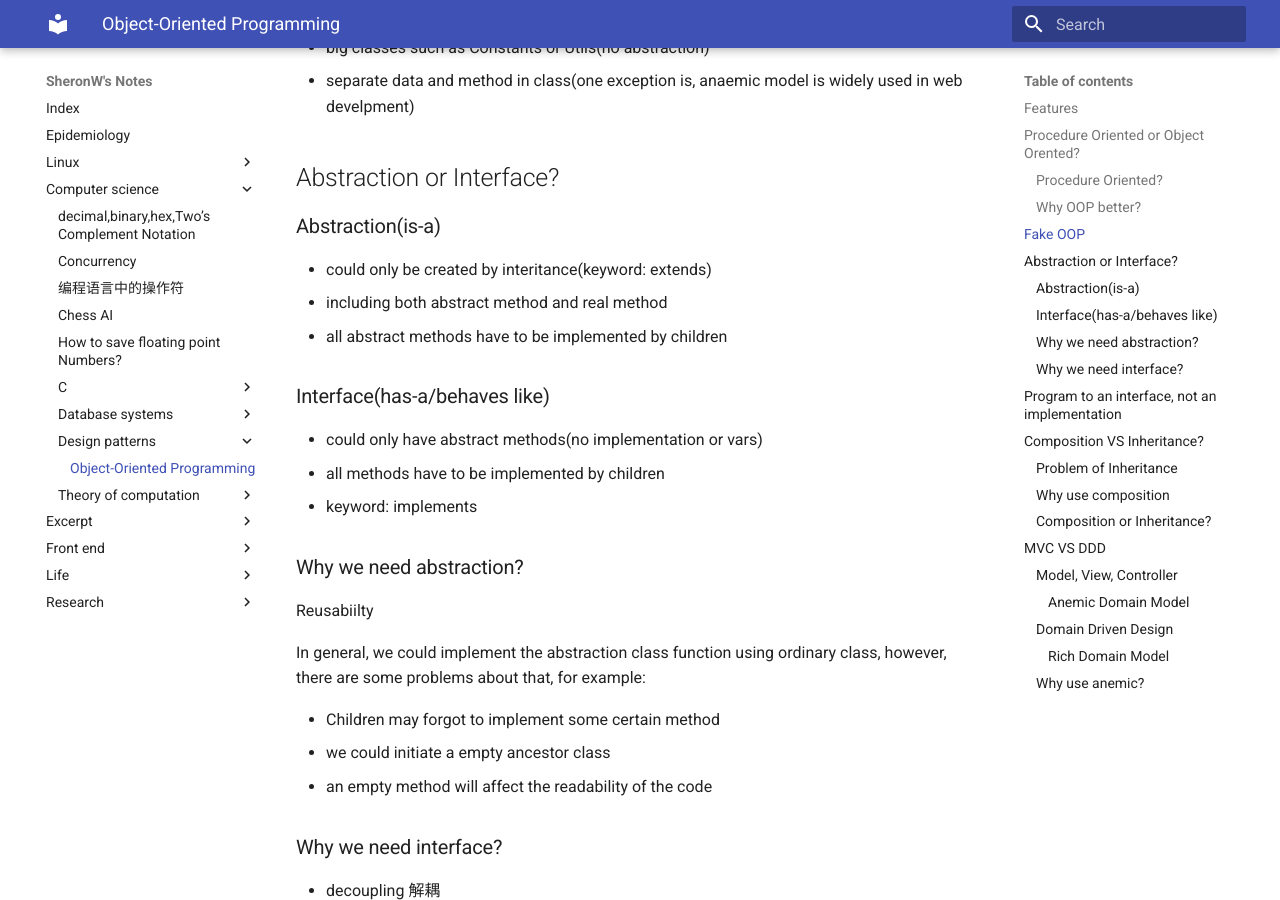
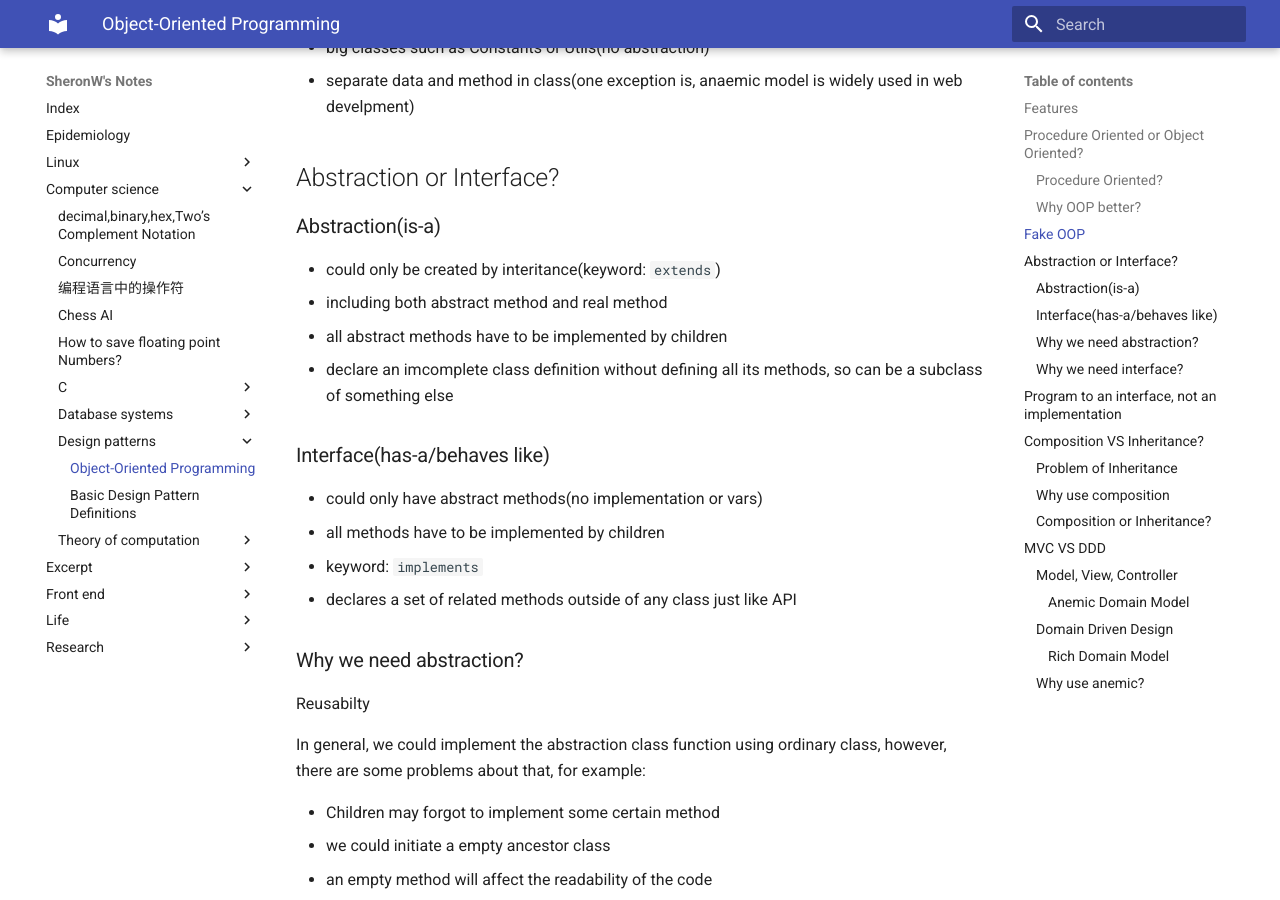
Before and after one commit to sheronw/SheronW-sNotes, an MkDocs documentation site: the page built from docs/computer science/design patterns/01 oop.md, in a window 1280 px wide and 900 px high, scrolled down 897 px. Built offline with MkDocs 1.6.1 and Material for MkDocs 9.7.7, drawn with Linux system fonts in a browser that asks for light colours; some of the changed text lies outside the part shown.

Commit message:
basic design pattern notes

```diff
--- a/docs/computer science/design patterns/01 oop.md
+++ b/docs/computer science/design patterns/01 oop.md
@@ -7,7 +7,7 @@
 - Inheritance
 - Polymorphism
 
-## Procedure Oriented or Object Orented?
+## Procedure Oriented or Object Oriented?
 
 ### Procedure Oriented?
 
@@ -34,19 +34,21 @@
 
 ### Abstraction(is-a)
 
-- could only be created by interitance(keyword: extends)
+- could only be created by interitance(keyword: `extends`)
 - including both abstract method and real method
 - all abstract methods have to be implemented by children
+- declare an imcomplete class definition without defining all its methods, so can be a subclass of something else
 
 ### Interface(has-a/behaves like)
 
 - could only have abstract methods(no implementation or vars)
 - all methods have to be implemented by children
-- keyword: implements
+- keyword: `implements`
+- declares a set of related methods outside of any class just like API
 
 ### Why we need abstraction?
 
-Reusabiilty
+Reusabilty
 
 In general, we could implement the abstraction class function using ordinary class, however, there are some problems about that, for example:
 
```
Also changed, not shown: docs/computer science/design patterns/02 basic design pattern definitions.md (added, +127 -0 lines).
